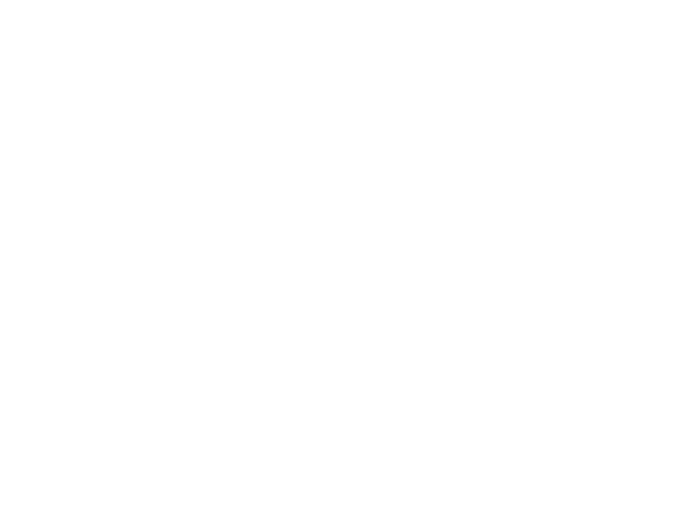
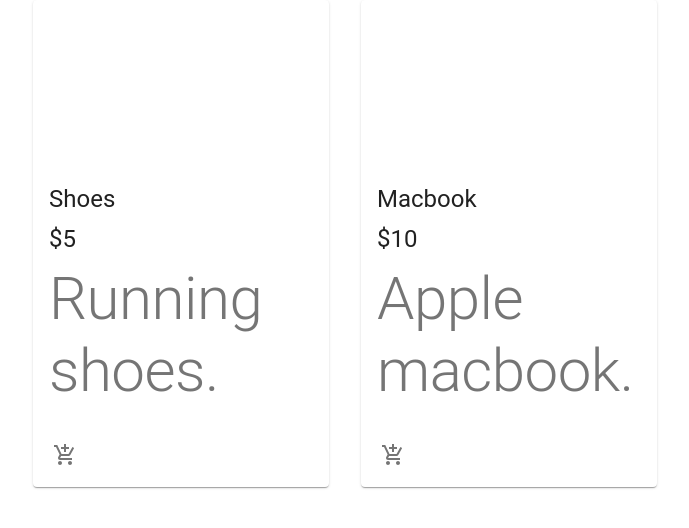
Before and after one commit to sameelll/maya-store, a React (Create React App) app: page / in a window 1280 px wide. Shown: the top 528 px of the page, without its empty margins (295-984 px from the left). Built offline with nearby package versions, Linux system fonts and the light colour scheme.

Commit message:
The product cards created and each product mapped. Styling also added.

```diff
--- a/src/App.js
+++ b/src/App.js
@@ -1,10 +1,10 @@
-
 import './App.css';
+import Products from './components/Products/Products';
 
 function App() {
   return (
     <div className="App">
-
+      <Products />
     </div>
   );
 }
--- /dev/null
+++ b/src/components/Products/Product/Product.jsx
@@ -0,0 +1,34 @@
+import { Card, CardMedia, CardContent, CardActions, Typography, IconButton } from '@material-ui/core';
+import { AddShoppingCart } from '@material-ui/icons';
+
+import useStyles from './styles';
+
+const Product = ({ product }) => {
+    const classes = useStyles();
+
+    return (
+        <Card className={classes.root}>
+            <CardMedia className={classes.media} image='' title={product.name}/>
+            <CardContent>
+                <div className={classes.CardContent}>
+                    <Typography variant="h5" gutterBottom>
+                        {product.name}
+                    </Typography>
+                    <Typography variant="h5" gutterBottom>
+                        {product.price}
+                    </Typography>
+                </div>
+                <Typography variant="h2" color="textSecondary">
+                    {product.description}
+                </Typography>
+            </CardContent>
+            <CardActions disableSpacing className={classes.CardActions} >
+                <IconButton aria-label="Add to Cart">
+                    <AddShoppingCart />
+                </IconButton>
+            </CardActions>
+        </Card>
+    );
+}
+
+export default Product;
--- /dev/null
+++ b/src/components/Products/Product/styles.js
@@ -0,0 +1,19 @@
+import { makeStyles } from '@material-ui/core/styles';
+
+export default makeStyles(() => ({
+  root: {
+    maxWidth: '100%',
+  },
+  media: {
+    height: 0,
+    paddingTop: '56.25%', // 16:9
+  },
+  cardActions: {
+    display: 'flex',
+    justifyContent: 'flex-end',
+  },
+  cardContent: {
+    display: 'flex',
+    justifyContent: 'space-between',
+  },
+}));
--- a/src/components/Products/Products.jsx
+++ b/src/components/Products/Products.jsx
@@ -1,9 +1,23 @@
-import Grid from '@material-ui/core';
+import { Grid } from '@material-ui/core';
 
+import Product from './Product/Product';
+
+const products = [
+    { id: 1, name:'Shoes', description:'Running shoes.', price:'$5'},
+    { id: 2, name:'Macbook', description:'Apple macbook.', price:'$10'}
+];
 
 const Products = () => {
     return (
-
+        <main>
+            <Grid container justify="center" spacing={4}>
+                {products.map(product => (
+                    <Grid item key={product.id} sm={6} md={4} lg={3}>
+                        <Product product={product}/>
+                    </Grid>
+                ))}
+            </Grid>
+        </main>
     );
 }
 
```
